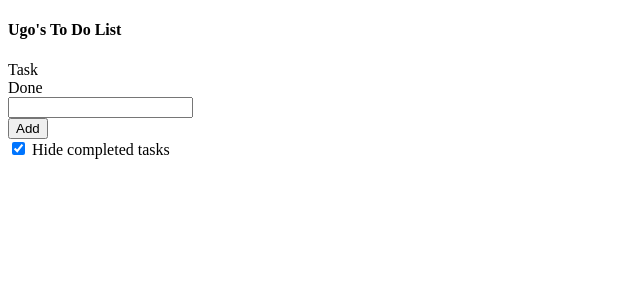
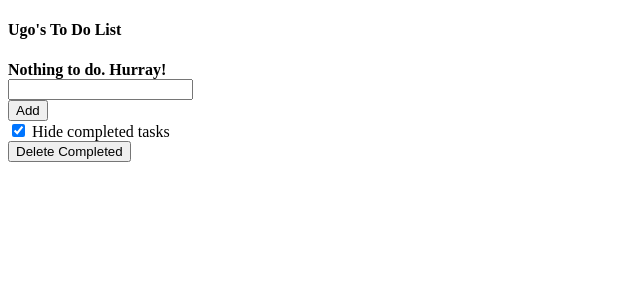
Before and after one commit to Chukwuka-ugo/todo, a Vue app: page / in a window 1280 px wide. Shown: the top 300 px of the page, without its empty margins (0-640 px from the left). Built offline with nearby package versions, Linux system fonts and the light colour scheme; the HTML template or start-up script is replaced by a standard one.

Commit message:
enable the deletion of completed tasks and the display a message when there are no tasks to do

```diff
--- a/src/App.vue
+++ b/src/App.vue
@@ -3,7 +3,14 @@
     <h4 class="bg-primary text-white text-center p-2">
       {{ name }}'s To Do List
     </h4>
-    <div class="container-fluid">
+    <div class="container-fluid p-4">
+    <!-- adding a little bit more features to enable the deletion of completed tasks and the ability to display a message when there are no more tasks to be completed  -->
+      <div class="row" v-if="filteredTasks.length == 0">
+        <div class="col text-center">
+          <b>Nothing to do. Hurray!</b>
+        </div>
+      </div>
+      <template v-else>
       <div class="row">
         <div class="col fw-bold">Task</div>
         <div class="col-3 fw-bold text-center">Done</div>
@@ -16,6 +23,7 @@
           <input type="checkbox" v-model="t.done" class="form-check-input" />{{ t.done }}
         </div>
       </div>
+      </template>
       <!-- 3rd feature adding a create option button to add a new task  -->
       <div class="row py-2">
         <div class="col">
@@ -31,6 +39,11 @@
           <label class="form-check-label fw-bold">
             Hide completed tasks
           </label>
+        </div>
+        <div class="col text-center">
+          <button class="btn btn-sm btn-warning" v-on:click="deleteCompleted">
+              Delete Completed
+          </button>
         </div>
       </div>
     </div>
@@ -63,7 +76,15 @@ export default {
         done: false
       });
       localStorage.setItem("todos",JSON.stringify(this.tasks))
+      this.storeData();
       this.newItemText = "";
+    },
+    storeData(){
+      localStorage.setItem("todos", JSON.stringify(this.tasks));
+    },
+    deleteCompleted(){
+      this.tasks = this.tasks.filter(t => !t.done);
+      this.storeData();
     }
   },
   created(){
```
